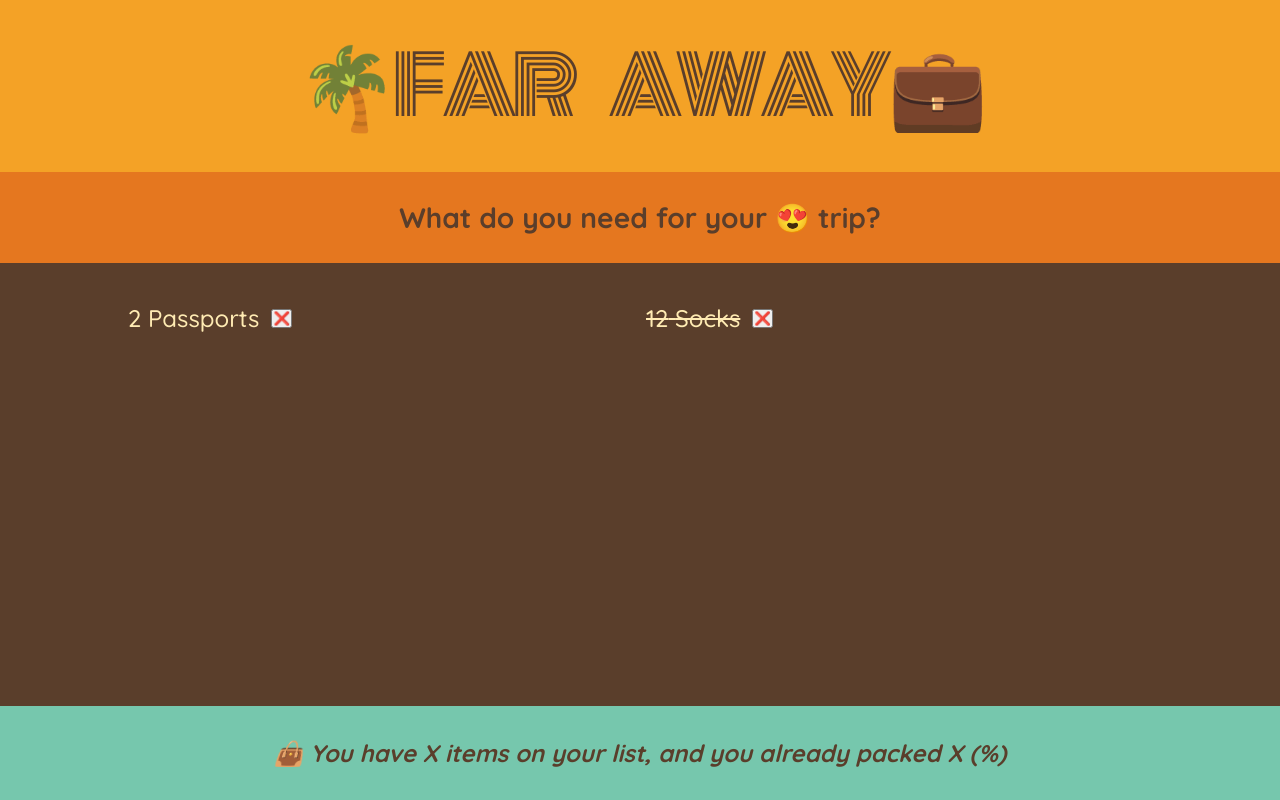
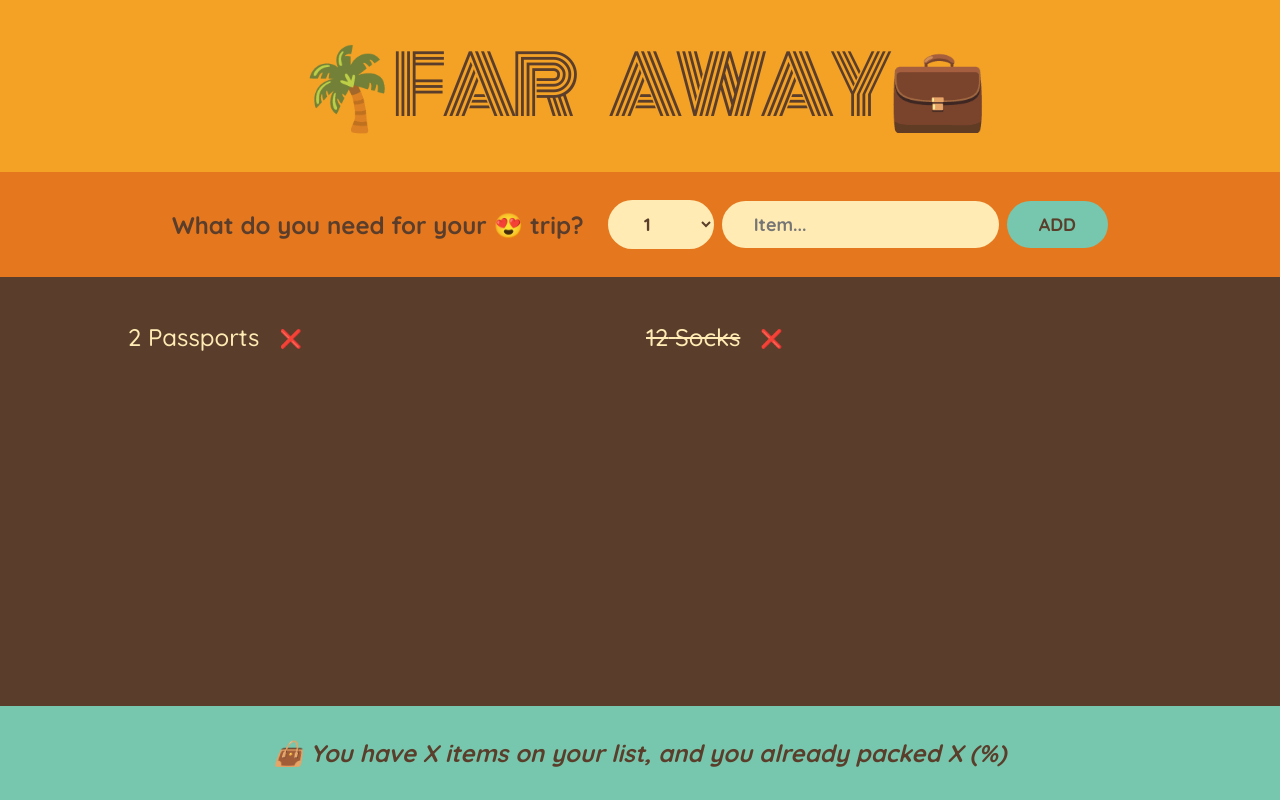
Before and after one commit to liamjameswatson/travel-itinerary, a React (Create React App) app: page / in a window 1280 px wide. Built offline with nearby package versions, Linux system fonts and the light colour scheme.

Commit message:
form logic added

```diff
--- a/src/App.js
+++ b/src/App.js
@@ -1,3 +1,5 @@
+import { useState } from "react";
+
 const initialItems = [
   { id: 1, description: "Passports", quantity: 2, packed: false },
   { id: 2, description: "Socks", quantity: 12, packed: true },
@@ -19,10 +21,31 @@
 }
 
 function Form() {
+  const [description, setDesription] = useState("");
+  const [quantity, setQuantity] = useState(1);
+  function handleSubmit(e) {
+    e.preventDefault();
+    console.log("submitted");
+  }
   return (
-    <div className="add-form">
+    <form className="add-form" onSubmit={handleSubmit}>
       <h3>What do you need for your 😍 trip?</h3>
-    </div>
+      <select value={quantity} onChange={(e) => setQuantity(e.target.value)}>
+        {/* make a list 1 to 20, using Array method and map over these, for each one create an option */}
+        {Array.from({ length: 20 }, (_, i) => i + 1).map((num) => (
+          <option value={num} key={num}>
+            {num}
+          </option>
+        ))}
+      </select>
+      <input
+        type="text"
+        placeholder="Item..."
+        value={description}
+        onChange={(e) => setDesription(e.target.value)}
+      ></input>
+      <button>Add</button>
+    </form>
   );
 }
 
@@ -32,7 +55,7 @@
       <ul>
         {/* for each item  render an Item compopent*/}
         {initialItems.map((item) => (
-          <Item itemObj={item} />
+          <Item itemObj={item} key={item.id} />
         ))}
       </ul>
     </div>
@@ -49,6 +72,7 @@
 function Item({ itemObj }) {
   return (
     <li>
+      {/* if packed add stikethrough */}
       <span style={itemObj.packed ? { textDecoration: "line-through" } : {}}>
         {itemObj.quantity} {itemObj.description}
       </span>
--- a/src/index.css
+++ b/src/index.css
@@ -46,6 +46,30 @@
   gap: 0.8rem;
 }
 
+h3 {
+  margin-right: 1.6rem;
+  font-size: 2.4rem;
+}
+
+button,
+select,
+input {
+  background-color: #ffebb3;
+  color: #5a3e2b;
+  font-family: inherit;
+  border: none;
+  border-radius: 10rem;
+  padding: 1.2rem 3.2rem;
+  font-weight: 700;
+  font-size: 1.8rem;
+  cursor: pointer;
+}
+
+.add-form button {
+  text-transform: uppercase;
+  background-color: #76c7ad;
+}
+
 .list {
   background-color: #5a3e2b;
   color: #ffebb3;
@@ -57,6 +81,15 @@
   gap: 3.2rem;
   align-items: center;
 }
+.actions button,
+.list select {
+  text-transform: uppercase;
+  padding: 0.8rem 2.4rem;
+  font-size: 1.4rem;
+  font-weight: 700;
+  margin: 0 0.8rem;
+}
+
 .list ul {
   list-style: none;
   width: 80%;
@@ -73,6 +106,21 @@
   gap: 1.2rem;
 }
 
+input[type="checkbox"] {
+  height: 2rem;
+  width: 2rem;
+  accent-color: #e5771f;
+}
+
+.list li button {
+  cursor: pointer;
+  background: none;
+  border: none;
+  font-size: 1.8rem;
+  padding: 0.8rem;
+  transform: translateY(2px);
+}
+
 .stats {
   background-color: #76c7ad;
   text-align: center;
```
